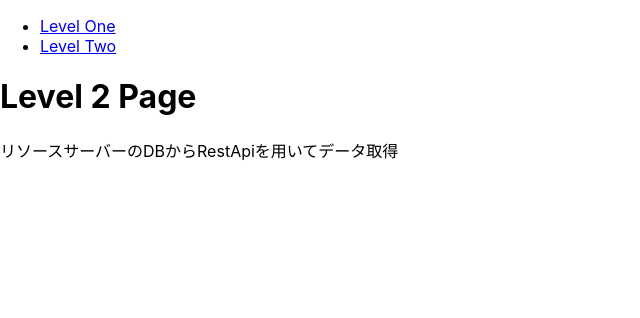
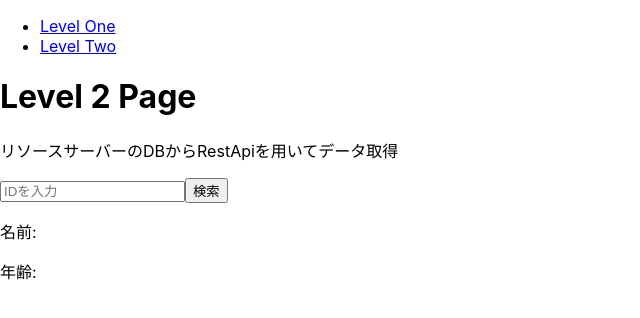
Before and after one commit to maverick12-S/front, a React (Create React App) app: page /level2 in a window 1280 px wide. Shown: the top 318 px of the page, without its empty margins (0-640 px from the left). Built offline with nearby package versions, Linux system fonts and the light colour scheme; no server answers; the HTML template or start-up script is replaced by a standard one.

Commit message:
CRUD操作用ページ作成

```diff
--- /dev/null
+++ b/src/api/apiData.js
@@ -0,0 +1,17 @@
+const API_BASE_URL = "http://localhost:8080/apiData";
+
+export const getProfileApi = async (id) => {
+    const response = await fetch(`${API_BASE_URL}/id`,{
+        method: "POST",
+        headers:{
+            "Content-Type": "application/json"
+        },
+        body: JSON.stringify({id}),
+    });
+
+    if(!response.ok){
+        throw new Error("Failed to fetch data");
+    }
+
+    return response.json();
+}
--- a/src/lv2/LevelTwo.js
+++ b/src/lv2/LevelTwo.js
@@ -1,12 +1,41 @@
-import React from "react";
+import React, { use, useState } from "react";
+import { getProfileApi } from "../api/apiData";
 
 const LevelTwo = () => {
+    const[id, setId] = useState("");
+    const[name, setName] = useState("");
+    const[age, setAge] = useState("");
+
+    const serchProfile = async (e) => {
+        e.preventDefault();
+        try{
+            const profileData = await getProfileApi(id);
+            setName(profileData.name);
+            setAge(profileData.name);
+        } catch(error){
+            setName("入力されたidのユーザは存在しません");
+        }
+    };
+
     return(
         <div>
-            <h1>Level 2 Page</h1>
-            <p>リソースサーバーのDBからRestApiを用いてデータ取得</p>
+        <h1>Level 2 Page</h1>
+        <p>リソースサーバーのDBからRestApiを用いてデータ取得</p>
+        <form onSubmit={serchProfile}>
+            <input
+                type="text"
+                placeholder="IDを入力"
+                value={id}
+                onChange={(e) => setId(e.target.value)}
+            />
+            <button type="submit">検索</button>
+        </form>
+        <div>
+            <p>名前: {name}</p>
+            <p>年齢: {age}</p>
         </div>
-    );
+    </div>
+);
 };
 
 export default LevelTwo;
```
